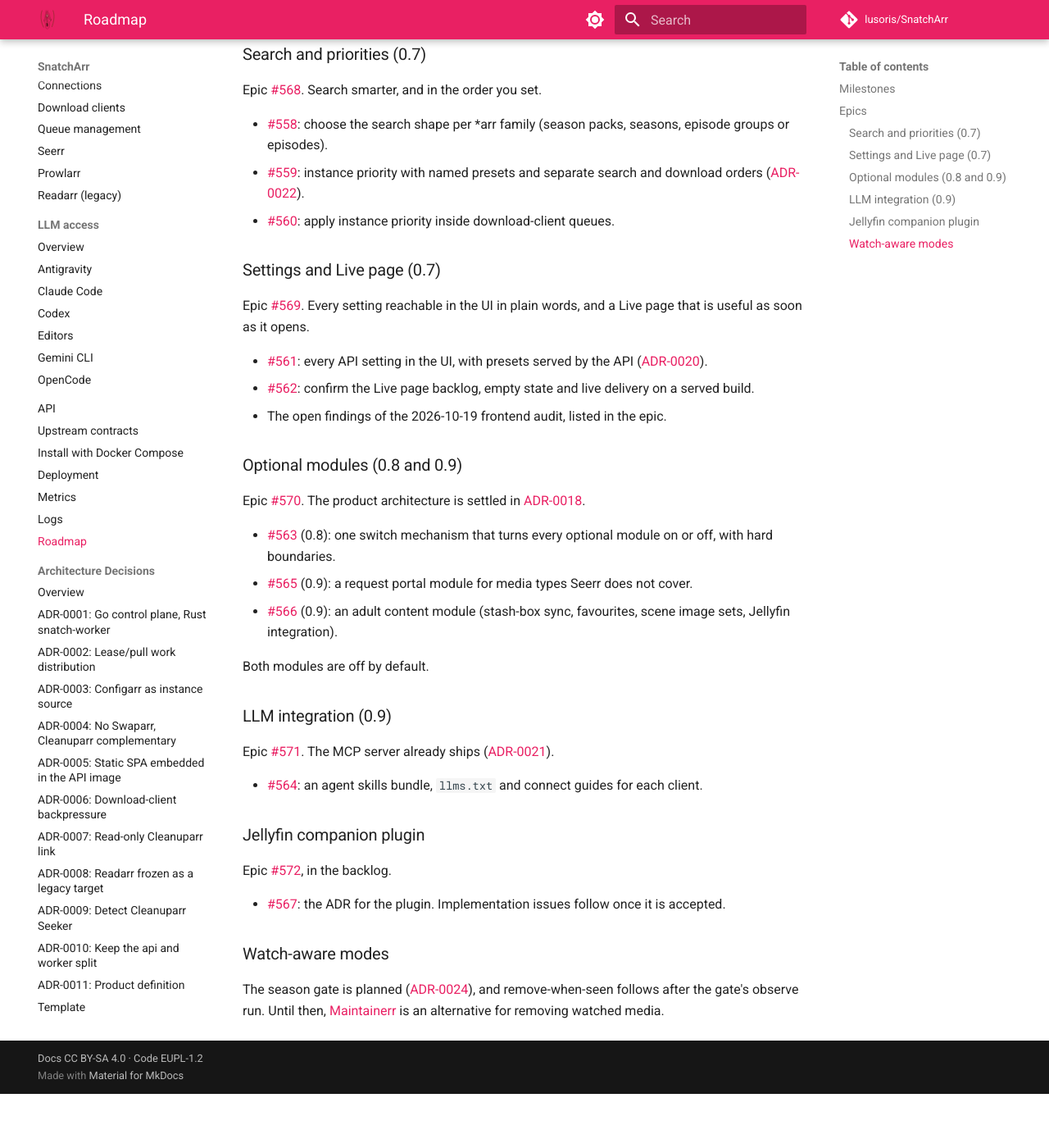
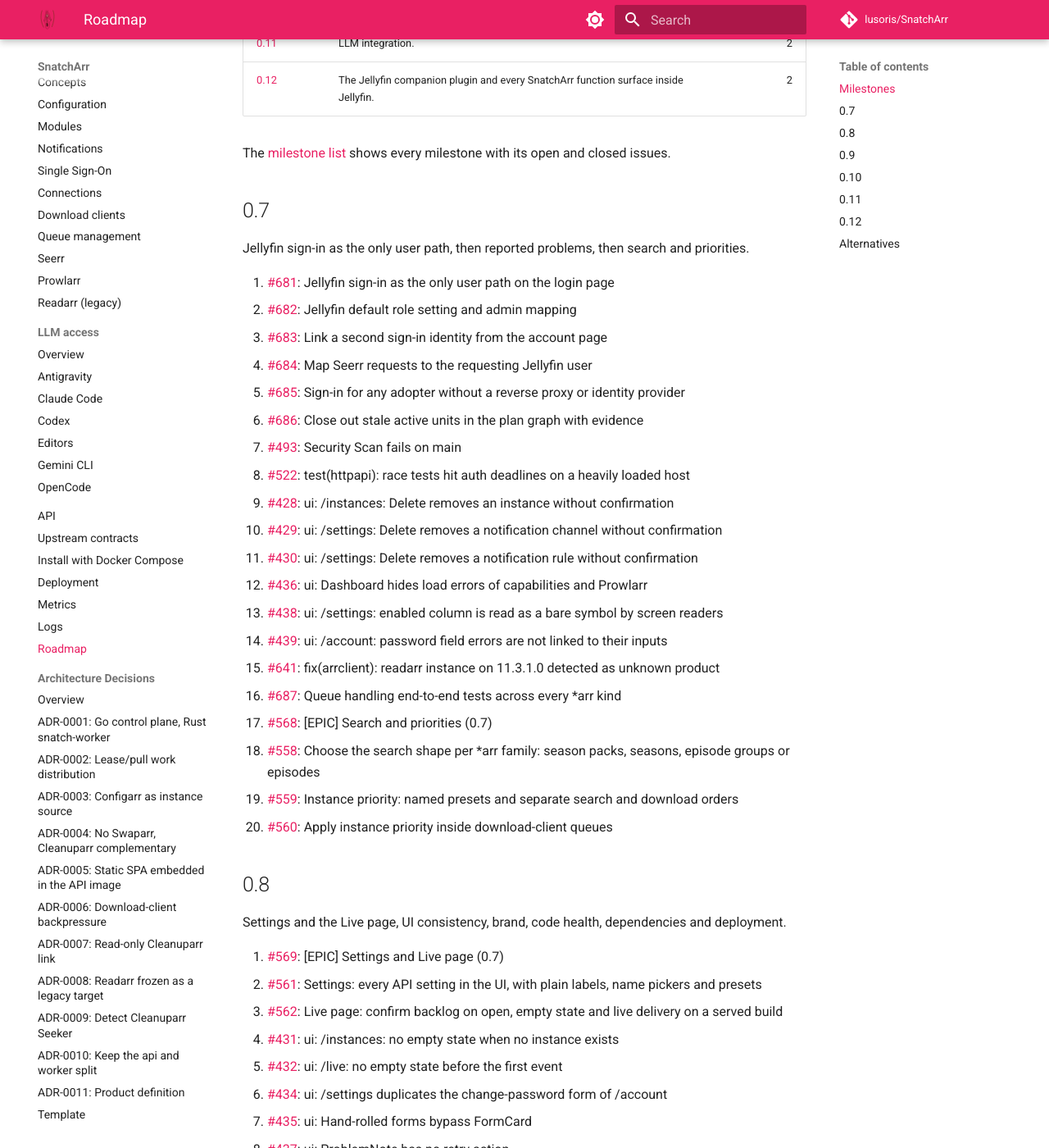
Before and after one commit to lusoris/SnatchArr, an MkDocs documentation site: the page built from docs/roadmap.md, in a window 1280 px wide and 1400 px high, scrolled down 673 px. Shown: the whole window at 82% size. Built offline with MkDocs 1.6.1 and Material for MkDocs 9.7.7, drawn with Linux system fonts in a browser that asks for light colours; comment, search, counter and statistics services are not loaded; before the commit the page ends 2007 px from its top, so only the background shows below that; some of the changed text lies outside the part shown.

Commit message:
docs(roadmap): render the roadmap from version milestones 0.7 to 0.12
Every open issue now sits in exactly one version milestone, and the
order inside a milestone is the blocking order. Milestone 0.7 starts
with Jellyfin sign-in as the only user path, followed by reported
problems and then search and priorities. New milestones 0.10 (adult
module), 0.11 (LLM integration) and 0.12 (Jellyfin companion plugin
and its function surfaces) carry the later work.

The four non-version milestones (Backlog, UI and design, and the two
ongoing ones) are empty and closed.

Closes #689

Signed-off-by: lusoris <lusoris@proton.me>

```diff
--- a/docs/roadmap.md
+++ b/docs/roadmap.md
@@ -5,82 +5,114 @@
 
 # Roadmap
 
-This page lists the planned work after 0.6 and where to follow it. Each theme is an
-epic issue on GitHub. Each epic lists its child issues, and each child issue says what
-already ships and what is still missing. The issues and milestones on GitHub are the
-current state; this page names them.
+This page lists the planned work after 0.6, one version milestone at a time. Every open issue sits in exactly one
+version milestone, and the order inside a milestone is the blocking order: an item waits on the items above it.
+The milestones on GitHub are the current state; this page is rendered from them.
 
 ## Milestones
 
-| Milestone | Scope | Epics |
-| :--- | :--- | :--- |
-| [0.7](https://github.com/lusoris/SnatchArr/milestone/12) | Search and priorities, Settings and the Live page. Reported problems come first. | [#568](https://github.com/lusoris/SnatchArr/issues/568), [#569](https://github.com/lusoris/SnatchArr/issues/569) |
-| 0.8 | Module design and switches. | [#570](https://github.com/lusoris/SnatchArr/issues/570) |
-| 0.9 | The first optional modules and the LLM access module. | [#570](https://github.com/lusoris/SnatchArr/issues/570), [#571](https://github.com/lusoris/SnatchArr/issues/571) |
-| [Backlog](https://github.com/lusoris/SnatchArr/milestone/10) | Work without a version yet. | [#572](https://github.com/lusoris/SnatchArr/issues/572) |
+| Milestone | Scope | Open issues |
+| :--- | :--- | ---: |
+| [0.7](https://github.com/lusoris/SnatchArr/milestone/12) | Jellyfin sign-in as the only user path, then reported problems, then search and priorities. | 20 |
+| [0.8](https://github.com/lusoris/SnatchArr/milestone/13) | Settings and the Live page, UI consistency, brand, code health, dependencies and deployment. | 20 |
+| [0.9](https://github.com/lusoris/SnatchArr/milestone/14) | Module switches, Jellyfin-facing API surfaces, community requests, the request portal and the remaining research items. | 10 |
+| [0.10](https://github.com/lusoris/SnatchArr/milestone/15) | The adult module: identity model, Stash integration, image sets, matching and adult requests. | 6 |
+| [0.11](https://github.com/lusoris/SnatchArr/milestone/16) | LLM integration. | 2 |
+| [0.12](https://github.com/lusoris/SnatchArr/milestone/17) | The Jellyfin companion plugin and every SnatchArr function surface inside Jellyfin. | 2 |
 
-The [milestone list](https://github.com/lusoris/SnatchArr/milestones) shows every
-milestone with its open and closed issues.
+The [milestone list](https://github.com/lusoris/SnatchArr/milestones) shows every milestone with its open and closed issues.
 
-## Epics
+## 0.7
 
-### Search and priorities (0.7)
+Jellyfin sign-in as the only user path, then reported problems, then search and priorities.
 
-Epic [#568](https://github.com/lusoris/SnatchArr/issues/568). Search smarter, and in
-the order you set.
+1. [#681](https://github.com/lusoris/SnatchArr/issues/681): Jellyfin sign-in as the only user path on the login page
+1. [#682](https://github.com/lusoris/SnatchArr/issues/682): Jellyfin default role setting and admin mapping
+1. [#683](https://github.com/lusoris/SnatchArr/issues/683): Link a second sign-in identity from the account page
+1. [#684](https://github.com/lusoris/SnatchArr/issues/684): Map Seerr requests to the requesting Jellyfin user
+1. [#685](https://github.com/lusoris/SnatchArr/issues/685): Sign-in for any adopter without a reverse proxy or identity provider
+1. [#686](https://github.com/lusoris/SnatchArr/issues/686): Close out stale active units in the plan graph with evidence
+1. [#493](https://github.com/lusoris/SnatchArr/issues/493): Security Scan fails on main
+1. [#522](https://github.com/lusoris/SnatchArr/issues/522): test(httpapi): race tests hit auth deadlines on a heavily loaded host
+1. [#428](https://github.com/lusoris/SnatchArr/issues/428): ui: /instances: Delete removes an instance without confirmation
+1. [#429](https://github.com/lusoris/SnatchArr/issues/429): ui: /settings: Delete removes a notification channel without confirmation
+1. [#430](https://github.com/lusoris/SnatchArr/issues/430): ui: /settings: Delete removes a notification rule without confirmation
+1. [#436](https://github.com/lusoris/SnatchArr/issues/436): ui: Dashboard hides load errors of capabilities and Prowlarr
+1. [#438](https://github.com/lusoris/SnatchArr/issues/438): ui: /settings: enabled column is read as a bare symbol by screen readers
+1. [#439](https://github.com/lusoris/SnatchArr/issues/439): ui: /account: password field errors are not linked to their inputs
+1. [#641](https://github.com/lusoris/SnatchArr/issues/641): fix(arrclient): readarr instance on 11.3.1.0 detected as unknown product
+1. [#687](https://github.com/lusoris/SnatchArr/issues/687): Queue handling end-to-end tests across every *arr kind
+1. [#568](https://github.com/lusoris/SnatchArr/issues/568): [EPIC] Search and priorities (0.7)
+1. [#558](https://github.com/lusoris/SnatchArr/issues/558): Choose the search shape per *arr family: season packs, seasons, episode groups or episodes
+1. [#559](https://github.com/lusoris/SnatchArr/issues/559): Instance priority: named presets and separate search and download orders
+1. [#560](https://github.com/lusoris/SnatchArr/issues/560): Apply instance priority inside download-client queues
 
-- [#558](https://github.com/lusoris/SnatchArr/issues/558): choose the search shape per
-  \*arr family (season packs, seasons, episode groups or episodes).
-- [#559](https://github.com/lusoris/SnatchArr/issues/559): instance priority with named
-  presets and separate search and download orders
-  ([ADR-0022](adr/0022-instance-priority.md)).
-- [#560](https://github.com/lusoris/SnatchArr/issues/560): apply instance priority
-  inside download-client queues.
+## 0.8
 
-### Settings and Live page (0.7)
+Settings and the Live page, UI consistency, brand, code health, dependencies and deployment.
 
-Epic [#569](https://github.com/lusoris/SnatchArr/issues/569). Every setting reachable in
-the UI in plain words, and a Live page that is useful as soon as it opens.
+1. [#569](https://github.com/lusoris/SnatchArr/issues/569): [EPIC] Settings and Live page (0.7)
+1. [#561](https://github.com/lusoris/SnatchArr/issues/561): Settings: every API setting in the UI, with plain labels, name pickers and presets
+1. [#562](https://github.com/lusoris/SnatchArr/issues/562): Live page: confirm backlog on open, empty state and live delivery on a served build
+1. [#431](https://github.com/lusoris/SnatchArr/issues/431): ui: /instances: no empty state when no instance exists
+1. [#432](https://github.com/lusoris/SnatchArr/issues/432): ui: /live: no empty state before the first event
+1. [#434](https://github.com/lusoris/SnatchArr/issues/434): ui: /settings duplicates the change-password form of /account
+1. [#435](https://github.com/lusoris/SnatchArr/issues/435): ui: Hand-rolled forms bypass FormCard
+1. [#437](https://github.com/lusoris/SnatchArr/issues/437): ui: ProblemNote has no retry action
+1. [#440](https://github.com/lusoris/SnatchArr/issues/440): ui: /live and /logs use raw Tailwind colours instead of tokens
+1. [#445](https://github.com/lusoris/SnatchArr/issues/445): ui: "+ Add" toolbar with a dialog instead of inline create forms
+1. [#447](https://github.com/lusoris/SnatchArr/issues/447): ui: sveltesentio DataTable on all major lists
+1. [#688](https://github.com/lusoris/SnatchArr/issues/688): Brand marks, palette candidates and README screenshots
+1. [#689](https://github.com/lusoris/SnatchArr/issues/689): Milestone and roadmap replan
+1. [#147](https://github.com/lusoris/SnatchArr/issues/147): CI: draft pull requests still run every component job
+1. [#690](https://github.com/lusoris/SnatchArr/issues/690): Code health: reuse rows, gap audit and cross-repository dedupe
+1. [#691](https://github.com/lusoris/SnatchArr/issues/691): Reduce code clones across web, worker and tools
+1. [#55](https://github.com/lusoris/SnatchArr/issues/55): Dependency Dashboard
+1. [#148](https://github.com/lusoris/SnatchArr/issues/148): Remove the workarounds that wait on upstream fixes
+1. [#149](https://github.com/lusoris/SnatchArr/issues/149): Adopt the six open major dependency updates, SvelteKit 3 first
+1. [#692](https://github.com/lusoris/SnatchArr/issues/692): Deployment: chart rollout and cluster live proof
 
-- [#561](https://github.com/lusoris/SnatchArr/issues/561): every API setting in the UI,
-  with presets served by the API
-  ([ADR-0020](adr/0020-snatch-policy-defaults-and-presets.md)).
-- [#562](https://github.com/lusoris/SnatchArr/issues/562): confirm the Live page backlog,
-  empty state and live delivery on a served build.
-- The open findings of the 2026-10-19 frontend audit, listed in the epic.
+## 0.9
 
-### Optional modules (0.8 and 0.9)
+Module switches, Jellyfin-facing API surfaces, community requests, the request portal and the remaining research items.
 
-Epic [#570](https://github.com/lusoris/SnatchArr/issues/570). The product architecture is
-settled in [ADR-0018](adr/0018-product-front-door.md).
+1. [#570](https://github.com/lusoris/SnatchArr/issues/570): [EPIC] Optional modules (0.8 and 0.9)
+1. [#693](https://github.com/lusoris/SnatchArr/issues/693): Community requests with voting and admin approval rules
+1. [#565](https://github.com/lusoris/SnatchArr/issues/565): Request portal module for media types Seerr does not cover
+1. [#694](https://github.com/lusoris/SnatchArr/issues/694): Watch-aware modes: season gate observe run, then remove-when-seen
+1. [#695](https://github.com/lusoris/SnatchArr/issues/695): Product rename candidates
+1. [#696](https://github.com/lusoris/SnatchArr/issues/696): Foreign-title matching and Sonarr push-title import check
+1. [#574](https://github.com/lusoris/SnatchArr/issues/574): Re-review the five dated standards exceptions before 2027-01-06
+1. [#575](https://github.com/lusoris/SnatchArr/issues/575): Re-decide ADR-0012 when its queue-management bounds change
+1. [#697](https://github.com/lusoris/SnatchArr/issues/697): Watch the re-decide triggers of ADR-0010 and ADR-0015
+1. [#698](https://github.com/lusoris/SnatchArr/issues/698): CUE sheet splitter
 
-- [#563](https://github.com/lusoris/SnatchArr/issues/563) (0.8): one switch mechanism
-  that turns every optional module on or off, with hard boundaries.
-- [#565](https://github.com/lusoris/SnatchArr/issues/565) (0.9): a request portal module
-  for media types Seerr does not cover.
-- [#566](https://github.com/lusoris/SnatchArr/issues/566) (0.9): an adult content module
-  (stash-box sync, favourites, scene image sets, Jellyfin integration).
+## 0.10
 
-Both modules are off by default.
+The adult module: identity model, Stash integration, image sets, matching and adult requests.
 
-### LLM integration (0.9)
+1. [#566](https://github.com/lusoris/SnatchArr/issues/566): Adult content module: stash-box sync, favourites, scene image sets and Jellyfin integration
+1. [#699](https://github.com/lusoris/SnatchArr/issues/699): Adult request kind on the community request model
+1. [#700](https://github.com/lusoris/SnatchArr/issues/700): Adult identity model: implementation slices of ADR-0033
+1. [#701](https://github.com/lusoris/SnatchArr/issues/701): Stash integration slices of ADR-0032
+1. [#702](https://github.com/lusoris/SnatchArr/issues/702): Image-set engine follow-ups after #679
+1. [#703](https://github.com/lusoris/SnatchArr/issues/703): Matching engine slices of ADR-0034
 
-Epic [#571](https://github.com/lusoris/SnatchArr/issues/571). The MCP server already
-ships ([ADR-0021](adr/0021-llm-access-module.md)).
+## 0.11
 
-- [#564](https://github.com/lusoris/SnatchArr/issues/564): an agent skills bundle,
-  `llms.txt` and connect guides for each client.
+LLM integration.
 
-### Jellyfin companion plugin
+1. [#571](https://github.com/lusoris/SnatchArr/issues/571): [EPIC] LLM integration (0.9)
+1. [#564](https://github.com/lusoris/SnatchArr/issues/564): LLM access module: agent skills bundle, llms.txt and per-client connect guides
 
-Epic [#572](https://github.com/lusoris/SnatchArr/issues/572), in the backlog.
+## 0.12
 
-- [#567](https://github.com/lusoris/SnatchArr/issues/567): the ADR for the plugin.
-  Implementation issues follow once it is accepted.
+The Jellyfin companion plugin and every SnatchArr function surface inside Jellyfin.
 
-### Watch-aware modes
+1. [#567](https://github.com/lusoris/SnatchArr/issues/567): ADR: Jellyfin companion plugin
+1. [#572](https://github.com/lusoris/SnatchArr/issues/572): [EPIC] Jellyfin companion plugin
 
-The season gate is planned ([ADR-0024](adr/0024-watch-aware-modes.md)), and
-remove-when-seen follows after the gate's observe run. Until then,
-[Maintainerr](https://github.com/Maintainerr/Maintainerr) is an alternative for
-removing watched media.
+## Alternatives
+
+Until the watch-aware remove-when-seen mode ships, [Maintainerr](https://github.com/Maintainerr/Maintainerr)
+removes watched media.
```
